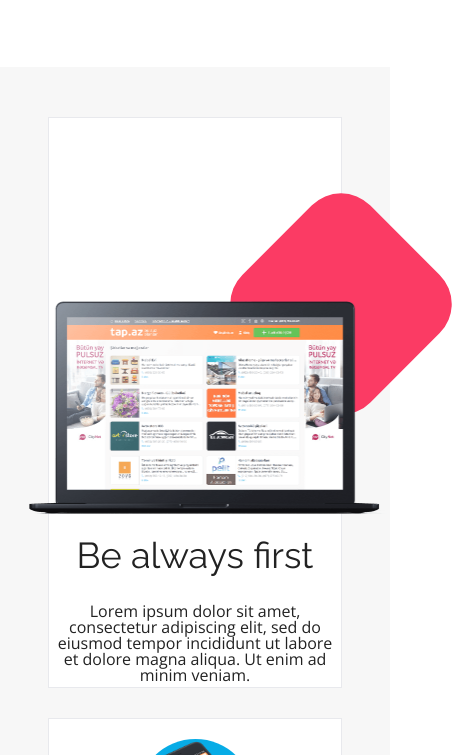
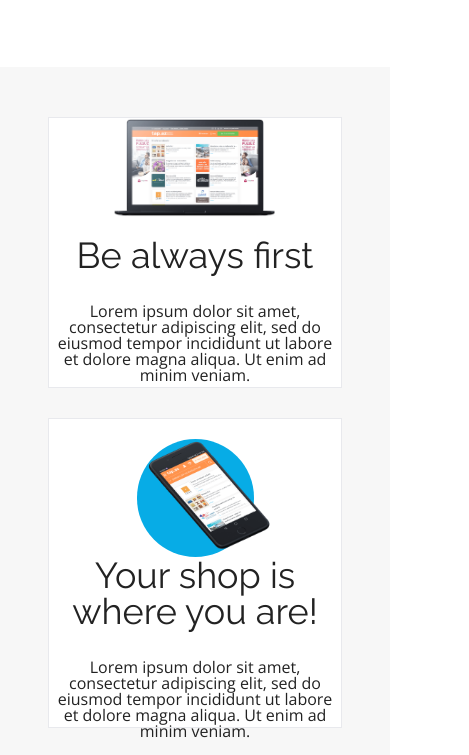
Before and after one commit to grzegorToSzaman/BestShop-Template, a plain HTML site: page index.html in a window 390 px wide. Shown: the part 1472-2227 px from the top of the page, 469 px wide, since content can reach past the window. Drawn offline with nearby package versions, Linux system fonts and the light colour scheme.

Commit message:
Fixed problem with one image

```diff
--- a/css/main.css
+++ b/css/main.css
@@ -203,16 +203,39 @@ article {
     align-items: center;
 }
 .first--article--icon {
+    height: 219px;
+    width: 386px;
+    margin-right: 50px;
+    position: relative;
+}
+.first--article--background {
+    position: relative;
+}
+.first--article--background:before {
+    content: "";
+    width: 125px;
+    height: 125px;
+    background-color: #FB3B64;
+    border-radius: 28px;
+    transform: rotate(45deg);
+    position: absolute;
+    right: 37px;
+    top: -52px;
+    z-index: 0;
+
+}
+/*.first--article--icon {
     height: 180px;
     width: 180px;
     background-color: #FB3B64;
     border-radius: 41px;
-    transform: matrix(0.71, 0.71, -0.71, 0.71, 0, 0);
+    !*transform: matrix(0.71, 0.71, -0.71, 0.71, 0, 0);*!
+    transform: rotate(45deg);
     position: relative;
     top: 61px;
     left: 130px;
-}
-.first--article--background {
+}*/
+/*.first--article--background {
     height: 219px;
     width: 386px;
     background-image: url("../images/Macbook.png");
@@ -223,7 +246,7 @@ article {
     position: relative;
     top: -53px;
     left: -103px;
-}
+}*/
 .first--article--text {
     height: 150px;
     width: 33%;
@@ -330,6 +353,7 @@ article {
     box-shadow: 5px 10px 27px #07ACE629;
     display: block;
     position: relative;
+    min-width: 255px;
 }
 .box ul {
     margin-top: 50px;
@@ -574,13 +598,26 @@ footer h2 {
         align-items: center;
     }
     .first--article--background {
+        width: 100%;
+        text-align: center;
+    }
+    .first--article--background:before {
+        display: none;
+    }
+    .first--article--icon {
+        margin-right: 0;
+        width: 60%;
+        height: auto;
+    }
+    /*.first--article--background {
         top: 0;
         left: 10px;
     }
+
     .first--article--icon {
         top: 96px;
         left: 249px;
-    }
+    }*/
     .first--article--text {
         width: 100%;
         padding-left: 0;
@@ -674,13 +711,25 @@ footer h2 {
         align-items: center;
     }
     .first--article--background {
+        width: 100%;
+        text-align: center;
+    }
+    .first--article--background:before {
+        display: none;
+    }
+    .first--article--icon {
+        width: 60%;
+        height: auto;
+        margin-right: 0;
+    }
+    /*.first--article--background {
         top: 0;
         left: 10px;
     }
     .first--article--icon {
         top: 96px;
         left: 249px;
-    }
+    }*/
     .first--article--text {
         width: 100%;
         padding-left: 0;
--- a/index.html
+++ b/index.html
@@ -81,9 +81,8 @@
     <section class="third__section">
         <div class="container">
             <article class="first--article">
-                <div>
-                    <div class="first--article--icon"></div>
-                    <div class="first--article--background"></div>
+                <div class="first--article--background">
+                    <img src="images/Macbook.png" class="first--article--icon">
                 </div>
                 <div class="first--article--text">
                     <h2>Be always first</h2>
@@ -229,15 +228,11 @@
         </div>
     </footer>
     <script>
-        // Look for .hamburger
         let hamburger = document.querySelector(".hamburger");
-        // On click
         let menu = document.querySelector(".triggerMenu");
 
         hamburger.addEventListener("click", function() {
-            // Toggle class "is-active"
             hamburger.classList.toggle("is-active");
-            // Do something else, like open/close menu
         });
         hamburger.addEventListener('click', function () {
             menu.classList.toggle("visible")
```
